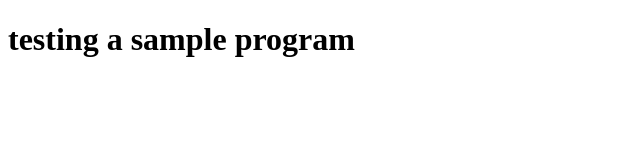
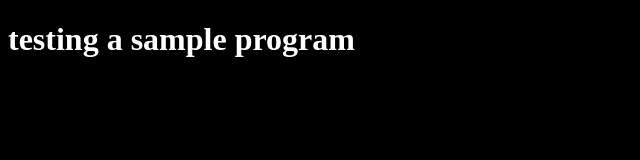
Before and after one commit to Prathirupa/testing, a plain HTML site: page index.html in a window 1280 px wide. Shown: the whole page, without its empty margins (0-640 px from the left). Drawn offline with Linux system fonts and the light colour scheme.

Commit message:
added css file

```diff
--- a/index.html
+++ b/index.html
@@ -4,6 +4,7 @@
     <meta charset="UTF-8">
     <meta name="viewport" content="width=device-width, initial-scale=1.0">
     <title>Document</title>
+    <link href="sample.css" rel="stylesheet">
 </head>
 <body>
     <h1>
--- /dev/null
+++ b/sample.css
@@ -0,0 +1,6 @@
+ body{
+    background-color: black;
+ }
+ h1{
+    color: white;
+ }
```
